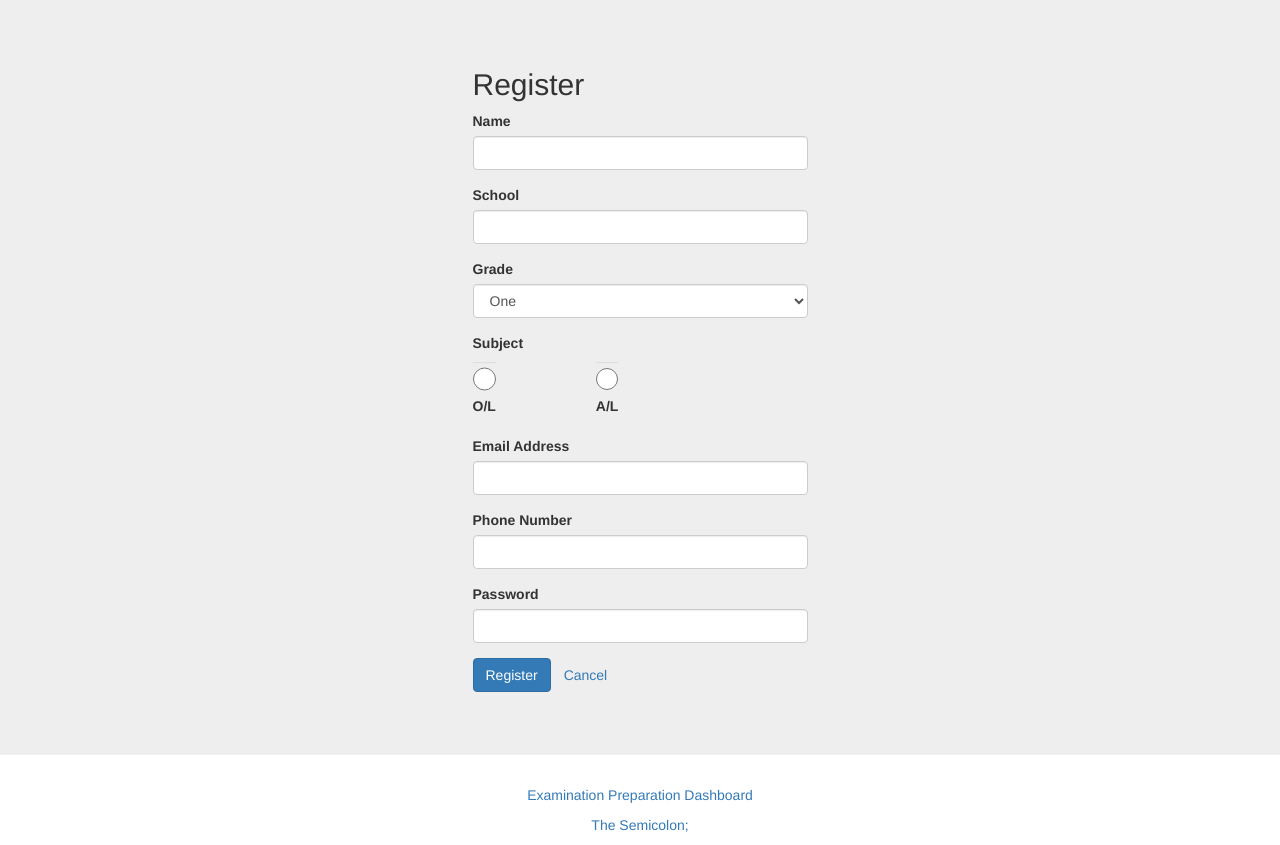
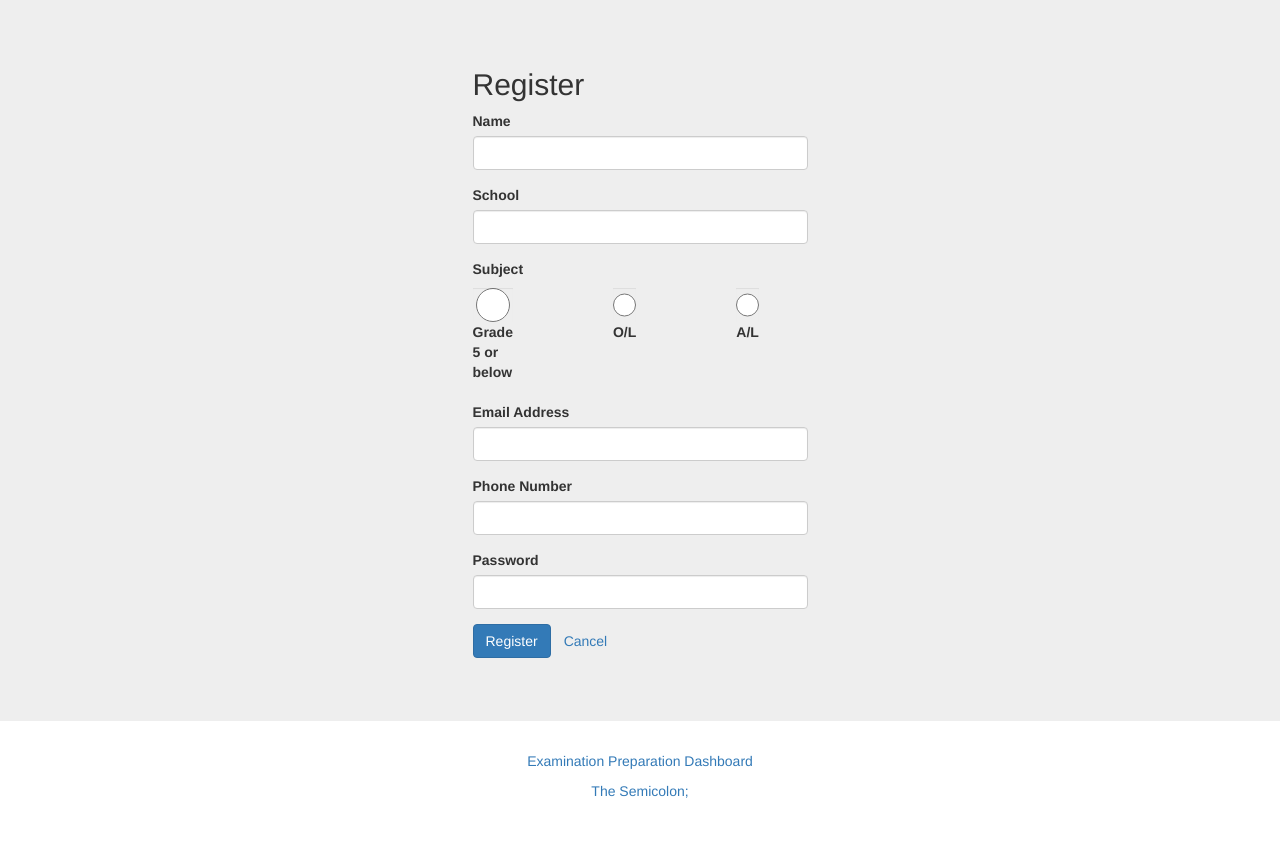
Before and after one commit to diyathn/ExamPrep, a React app: page /register in a window 1280 px wide. After the commit the page ends 811 px from the top, so only its background shows below. Built offline with nearby package versions, Linux system fonts and the light colour scheme.

Commit message:
login-module - Add user to select grade through dropdowns

```diff
--- a/src/RegisterPage/RegisterPage.jsx
+++ b/src/RegisterPage/RegisterPage.jsx
@@ -21,7 +21,8 @@ class RegisterPage extends React.Component {
                 phoneNumber: '',
                 password:''
             },
-            submitted: false
+            submitted: false,
+            cat_type:''
         };
 
         this.handleChange = this.handleChange.bind(this);
@@ -46,12 +47,20 @@ class RegisterPage extends React.Component {
 
       if (id === "ol") {
         this.setState({
-          checked: false
+          checked: false,
+          cat_type: 'ol'
 
         })
-      } else {
+      } else if (id === "al") {
         this.setState({
-          checked: true
+          checked: true,
+          cat_type: 'al'
+
+        })
+      } else if (id === "other"){
+        this.setState({
+          checked: true,
+          cat_type: 'other'
 
         })
       }
@@ -61,6 +70,7 @@ class RegisterPage extends React.Component {
                      }
 
       const { user } = this.state;
+      console.log(this.state);
 
       this.setState({
           user: {
@@ -77,7 +87,7 @@ class RegisterPage extends React.Component {
         const { user } = this.state;
         const { dispatch } = this.props;
 
-        if (user.name && user.school && user.grade && user.subject && user.email && user.phoneNumber && user.password) {
+        if (user.name && user.school && user.subject && user.email && user.phoneNumber && user.password) {
             dispatch(userActions.register(user));
         }
     }
@@ -85,7 +95,27 @@ class RegisterPage extends React.Component {
     render() {
         const { registering  } = this.props;
         const { user, submitted } = this.state;
-        const hidden = this.state.checked ? '' : 'hidden';
+
+        var hideOl;
+        var hideAl;
+        var hideOthr;
+        if (this.state.cat_type === 'al') {
+          hideAl = '';
+          hideOl = 'hidden';
+          hideOthr = 'hidden';
+        } else if (this.state.cat_type === 'ol') {
+          hideOl = '';
+          hideOthr = 'hidden';
+          hideAl = 'hidden';
+        } else if (this.state.cat_type === 'other'){
+          hideOthr = '';
+          hideOl = 'hidden';
+          hideAl = 'hidden';
+        } else {
+          hideOl = 'hidden';
+          hideOthr = 'hidden';
+          hideAl = 'hidden';
+        }
         return (
             <div className="col-md-6 col-md-offset-3">
                 <h2>Register</h2>
@@ -104,31 +134,27 @@ class RegisterPage extends React.Component {
                             <div className="help-block">Your school is required</div>
                         }
                     </div>
-                    <div className={'form-group' + (submitted && !user.grade ? ' has-error' : '')}>
-                        <label htmlFor="grade">Grade</label>
-                        <br/>
-                        <select  className="form-control" name="grade" value={user.grade} onChange={this.handleChange}>
-                          <option value="1">One</option>
-                          <option value="2">Two</option>
-                          <option value="3">Three</option>
-                          <option value="4">Four</option>
-                          <option value="5">Five</option>
-                          <option value="6">Six</option>
-                          <option value="7">Seven</option>
-                          <option value="8">Eight</option>
-                          <option value="9">Nine</option>
-                          <option value="10">Ten</option>
-                          <option value="11">Eleven</option>
-                          <option value="12">Twelve</option>
-                          <option value="13">Thirteen</option>
-                        </select>
-                        {submitted && !user.grade &&
-                            <div className="help-block">Your grade is required</div>
-                        }
-                    </div>
                     <div>
                     <label htmlFor="grade">Subject</label>
                     <div style={{display: 'flex', flexDirection: 'row'}}>
+                      <div className={'form-group' + (submitted && !user.subject ? ' has-error' : '')} style={{marginRight: '100px'}}>
+                          <label htmlFor="al">
+                          <input type="radio" className="form-control" name="subject" value="please select" onChange={(e)=> this.handleRadioChange(e,"other")} />
+                            Grade 5 or below
+                          </label>
+                          {submitted && !user.subject &&
+                              <div className="help-block">Your subject is required</div>
+                          }
+                          <div className={ hideOthr }>
+                          <select  className="form-control" name="subject" onChange={(e)=> this.handleRadioChange(e,"other")}>
+                            <option value="1">One</option>
+                            <option value="2">Two</option>
+                            <option value="3">Three</option>
+                            <option value="4">Four</option>
+                            <option value="5">Five</option>
+                          </select>
+                          </div>
+                      </div>
                     <div className={'form-group' + (submitted && !user.subject ? ' has-error' : '')} style={{marginRight: '100px'}}>
                         <label htmlFor="ol">
                         <input type="radio" className="form-control" name="subject" value="ol" onChange={(e)=>this.handleRadioChange(e,"ol")} />
@@ -137,16 +163,26 @@ class RegisterPage extends React.Component {
                         {submitted && !user.subject &&
                             <div className="help-block">Your subject is required</div>
                         }
+                        <div className={ hideOl }>
+                        <select  className="form-control" name="subject" onChange={(e)=> this.handleRadioChange(e,"ol")}>
+                          <option value="6">Six</option>
+                          <option value="7">Seven</option>
+                          <option value="8">Eight</option>
+                          <option value="9">Nine</option>
+                          <option value="10">Ten</option>
+                          <option value="11">Eleven</option>
+                        </select>
+                        </div>
                     </div>
                     <div className={'form-group' + (submitted && !user.subject ? ' has-error' : '')} style={{marginRight: '100px'}}>
                         <label htmlFor="al">
-                        <input type="radio" className="form-control" name="subject" value="please select" onChange={(e)=> this.handleRadioChange(e,"")} />
+                        <input type="radio" className="form-control" name="subject" value="please select" onChange={(e)=> this.handleRadioChange(e,"al")} />
                           A/L
                         </label>
                         {submitted && !user.subject &&
                             <div className="help-block">Your subject is required</div>
                         }
-                        <div className={ hidden }>
+                        <div className={ hideAl }>
                         <select  className="form-control" name="subject" onChange={(e)=> this.handleRadioChange(e,"al")}>
                           <option value="bio">Biology</option>
                           <option value="maths">Combine Maths</option>
```
